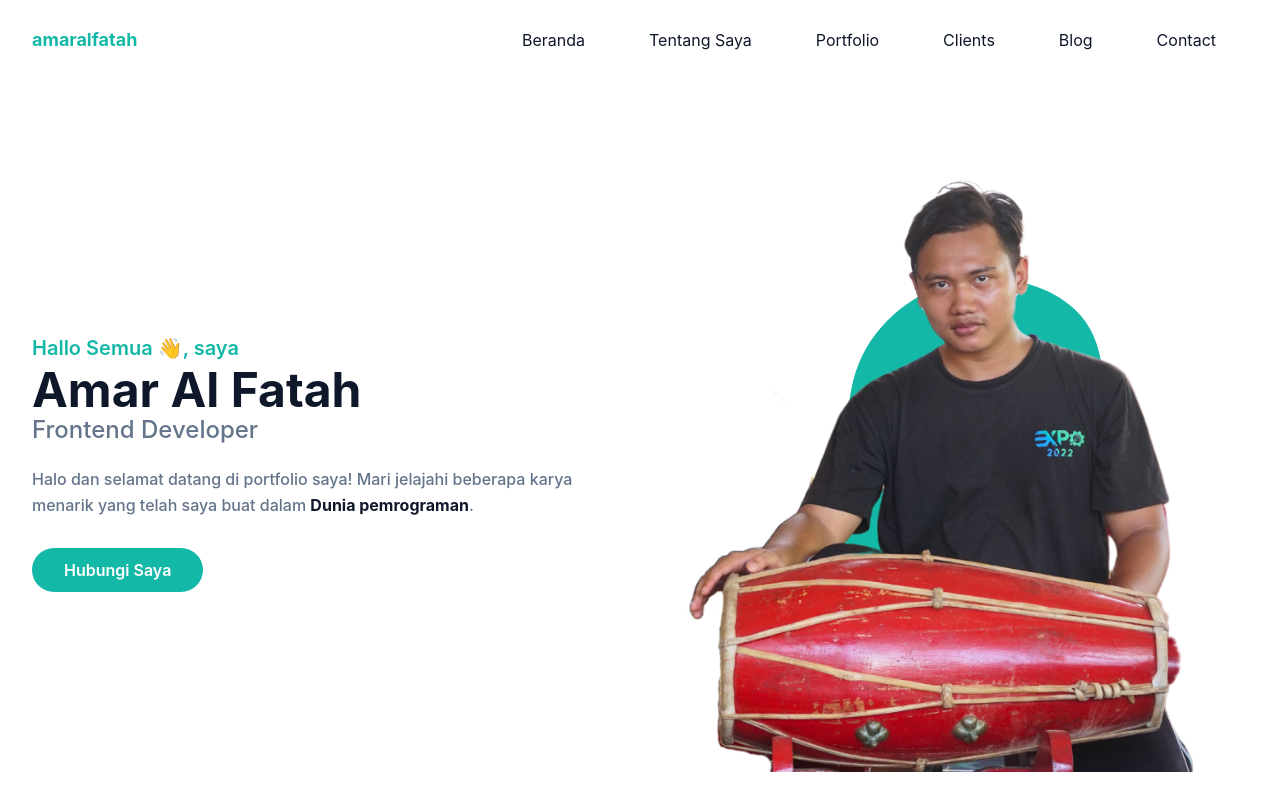
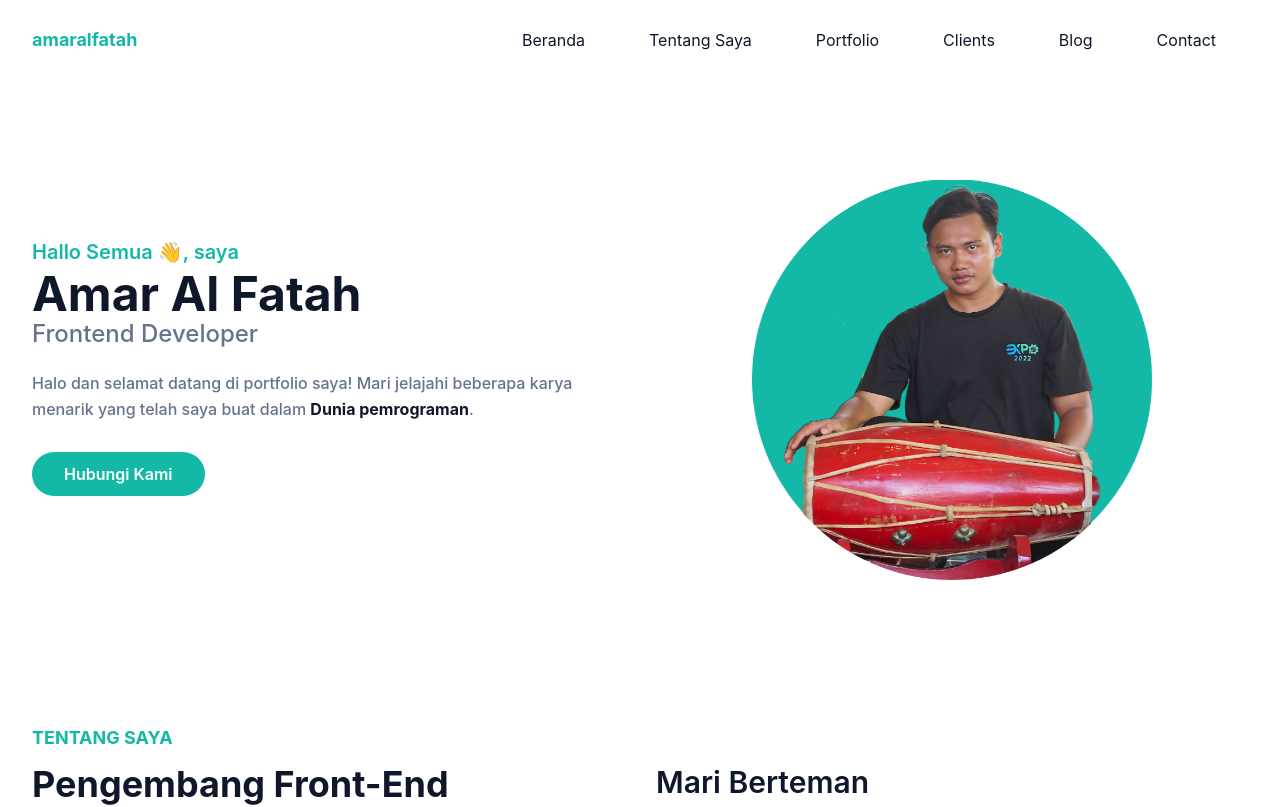
Before and after one commit to amaralfatah/portfolio, a plain HTML site: page index.html in a window 1280 px wide. Shown: the top 807 px of the page. Drawn offline with Linux system fonts and the light colour scheme.

Commit message:
change profile & edit text

```diff
--- a/index.html
+++ b/index.html
@@ -87,20 +87,20 @@
                         saya! Mari jelajahi beberapa karya menarik yang telah saya buat dalam <span
                             class="text-dark font-bold">Dunia pemrograman</span>.
                     </p>
-                    <a href="#"
+                    <a href="#contact"
                         class="text-base font-semibold text-white bg-primary py-3 px-8 rounded-full hover:shadow-lg hover:opacity-80 transition duration-300 ease-in-out">Hubungi
-                        Saya</a>
+                        Kami</a>
                 </div>
                 <div class="w-full self-end px-4 lg:w-1/2">
-                    <div id="imgGroup" class="relative mt-10 lg:mt-9 lg:right-0 animated fadeIn">
-                        <img src="dist/img/legends.png" alt="Amar Al Fatah" class="max-w-full mx-auto">
-                        <span class="absolute bottom-0 -z-10 left-1/2 -translate-x-1/2 md:scale-150 lg:h-96 lg:top-20">
+                    <div id="imgGroup" class="relative mt-10 lg:mt-9 lg:right-0 animated fadeIn rounded-full">
+                        <img src="dist/img/legend-bg.png" alt="Amar Al Fatah" class="max-w-full mx-auto lg:w-[400px]">
+                        <!-- <span class="absolute bottom-0 -z-10 left-1/2 -translate-x-1/2 md:scale-150 lg:h-96 lg:top-20">
                             <svg width="400" height="400" viewBox="0 0 200 200" xmlns="http://www.w3.org/2000/svg">
                                 <path fill="#14b8a6"
                                     d="M55.5,-59.5C65.8,-45.1,64,-22.6,59.4,-4.6C54.8,13.4,47.4,26.7,37.1,35.9C26.7,45.1,13.4,50,-2.4,52.3C-18.1,54.7,-36.1,54.5,-43.1,45.3C-50,36.1,-45.8,18.1,-44.4,1.4C-43.1,-15.3,-44.5,-30.6,-37.5,-44.9C-30.6,-59.3,-15.3,-72.7,3.6,-76.3C22.6,-80,45.1,-73.8,55.5,-59.5Z"
                                     transform="translate(100 100) scale(0.8)" />
                             </svg>
-                        </span>
+                        </span> -->
                     </div>
                 </div>
             </div>
```
Also changed, not shown: dist/img/legend-bg.png (added), dist/output.css.
